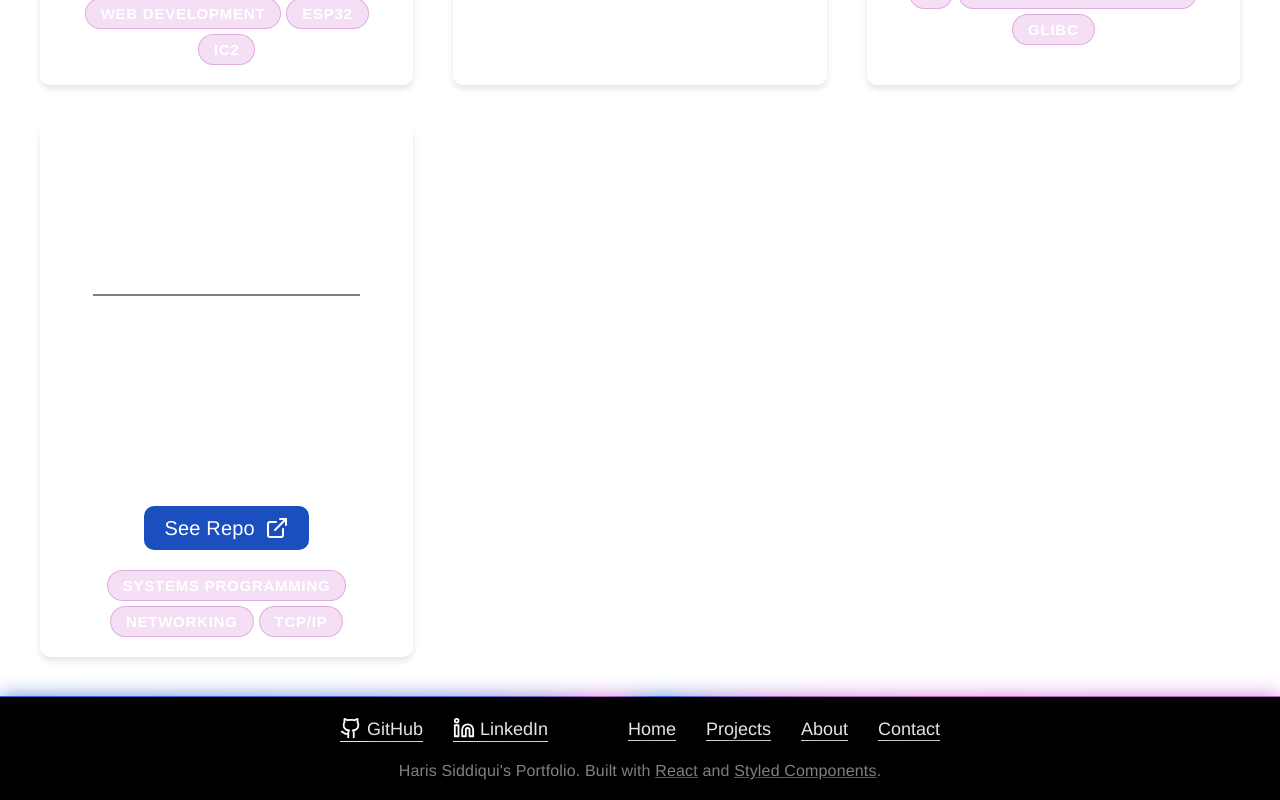
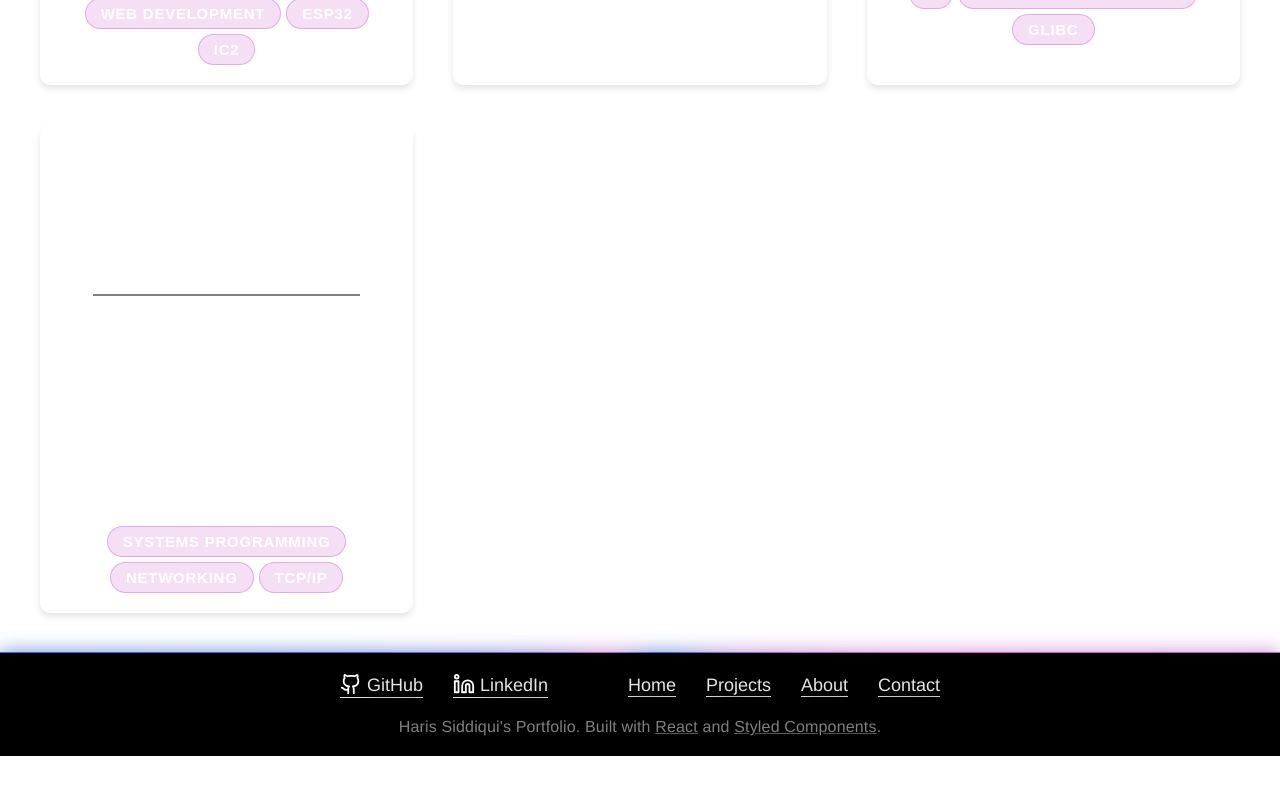
Before and after one commit to Haris-199/portfolio, a React (Vite) app: page /projects in a window 1280 px wide. Shown: the part 1701-2501 px from the top of the page. After the commit the page ends 2457 px from the top, so only its background shows below. Built offline with nearby package versions, Linux system fonts and the light colour scheme.

Commit message:
Remove repo url for http server project

```diff
--- a/src/data/projects.ts
+++ b/src/data/projects.ts
@@ -113,7 +113,6 @@ const _projects: Project[] = [
     longDescription:
       "Explored low-level network programming and the HTTP protocol by engineering a custom server from scratch. The system manages concurrent TCP connections, parses incoming HTTP requests, and reliably serves responses. This project deepened my understanding of socket programming and the underlying mechanics of the web.",
     categories: ["Systems Programming", "Networking", "TCP/IP"],
-    repo: "https://github.com/Haris-199/...",
   },
 ];
 
```
